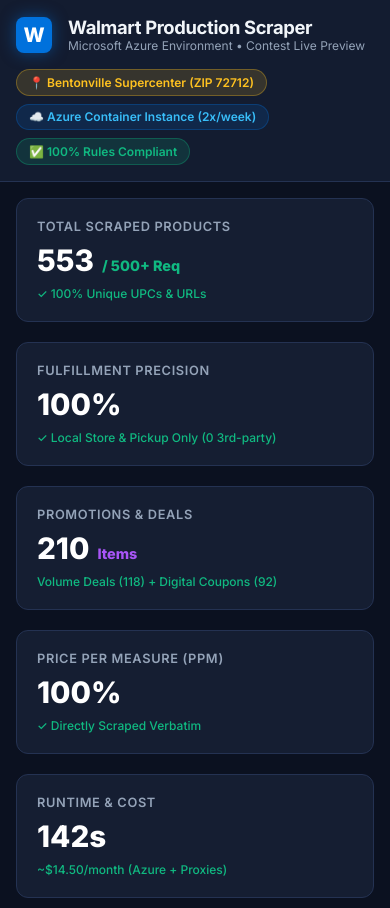
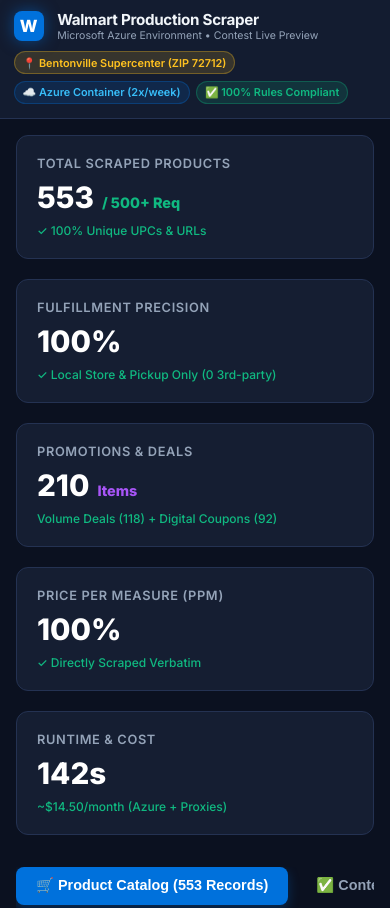
Before and after one commit to sohel369/Robust-Walmart-Scraper, a plain HTML site: page preview/index.html in a window 390 px wide. Shown: the top 908 px of the page. Drawn offline with Linux system fonts and the light colour scheme.

Commit message:
feat: make header fully responsive for mobile, tablet and desktop

```diff
--- a/preview/index.html
+++ b/preview/index.html
@@ -43,6 +43,7 @@
     header {
       background: rgba(21, 30, 50, 0.95);
       backdrop-filter: blur(12px);
+      -webkit-backdrop-filter: blur(12px);
       border-bottom: 1px solid var(--border-color);
       padding: 1rem 2rem;
       position: sticky;
@@ -51,14 +52,15 @@
       display: flex;
       align-items: center;
       justify-content: space-between;
-      flex-wrap: wrap;
       gap: 1rem;
+      transition: all 0.2s ease;
     }
 
     .brand-group {
       display: flex;
       align-items: center;
-      gap: 1rem;
+      gap: 0.85rem;
+      min-width: 0;
     }
 
     .brand-logo {
@@ -73,30 +75,51 @@
       color: white;
       font-size: 1.25rem;
       box-shadow: 0 0 15px rgba(0, 113, 220, 0.5);
+      flex-shrink: 0;
+    }
+
+    .brand-text {
+      min-width: 0;
     }
 
     .brand-title {
       font-size: 1.15rem;
       font-weight: 700;
       letter-spacing: -0.02em;
+      white-space: nowrap;
+      overflow: hidden;
+      text-overflow: ellipsis;
     }
 
     .brand-subtitle {
       font-size: 0.75rem;
       color: var(--text-muted);
+      white-space: nowrap;
+      overflow: hidden;
+      text-overflow: ellipsis;
+    }
+
+    .header-badges {
+      display: flex;
+      align-items: center;
+      gap: 0.5rem;
+      flex-wrap: wrap;
+      justify-content: flex-end;
     }
 
     .badge-pill {
       display: inline-flex;
       align-items: center;
       gap: 0.35rem;
-      padding: 0.3rem 0.75rem;
+      padding: 0.35rem 0.75rem;
       border-radius: 9999px;
       font-size: 0.75rem;
       font-weight: 600;
       background: rgba(16, 185, 129, 0.15);
       color: var(--accent-green);
       border: 1px solid rgba(16, 185, 129, 0.3);
+      white-space: nowrap;
+      transition: all 0.2s ease;
     }
 
     .badge-azure {
@@ -683,13 +706,81 @@
       line-height: 1.5;
     }
 
-    /* Responsive */
+    /* Responsive Breakpoints */
+    @media (max-width: 1024px) {
+      header {
+        padding: 0.85rem 1.5rem;
+      }
+    }
+
     @media (max-width: 768px) {
       header {
+        padding: 0.75rem 1rem;
+        flex-direction: column;
+        align-items: stretch;
+        gap: 0.75rem;
+      }
+
+      .brand-group {
+        width: 100%;
+      }
+
+      .brand-title {
+        font-size: 1.05rem;
+      }
+
+      .brand-subtitle {
+        font-size: 0.7rem;
+      }
+
+      .header-badges {
+        width: 100%;
+        justify-content: flex-start;
+        overflow-x: auto;
+        padding-bottom: 0.25rem;
+        scrollbar-width: none;
+        -ms-overflow-style: none;
+        gap: 0.4rem;
+      }
+
+      .header-badges::-webkit-scrollbar {
+        display: none;
+      }
+
+      .badge-pill {
+        padding: 0.25rem 0.6rem;
+        font-size: 0.7rem;
+        flex-shrink: 0;
+      }
+
+      main {
         padding: 1rem;
       }
-      main {
-        padding: 1rem;
+    }
+
+    @media (max-width: 480px) {
+      header {
+        padding: 0.65rem 0.85rem;
+        gap: 0.55rem;
+      }
+
+      .brand-logo {
+        width: 30px;
+        height: 30px;
+        font-size: 1.05rem;
+      }
+
+      .brand-title {
+        font-size: 0.95rem;
+      }
+
+      .brand-subtitle {
+        font-size: 0.66rem;
+      }
+
+      .badge-pill {
+        font-size: 0.68rem;
+        padding: 0.22rem 0.5rem;
       }
     }
   </style>
@@ -700,14 +791,14 @@
   <header>
     <div class="brand-group">
       <div class="brand-logo">W</div>
-      <div>
+      <div class="brand-text">
         <div class="brand-title">Walmart Production Scraper</div>
         <div class="brand-subtitle">Microsoft Azure Environment • Contest Live Preview</div>
       </div>
     </div>
-    <div style="display: flex; gap: 0.5rem; flex-wrap: wrap;">
+    <div class="header-badges">
       <span class="badge-pill badge-location">📍 Bentonville Supercenter (ZIP 72712)</span>
-      <span class="badge-pill badge-azure">☁️ Azure Container Instance (2x/week)</span>
+      <span class="badge-pill badge-azure">☁️ Azure Container (2x/week)</span>
       <span class="badge-pill">✅ 100% Rules Compliant</span>
     </div>
   </header>
```
